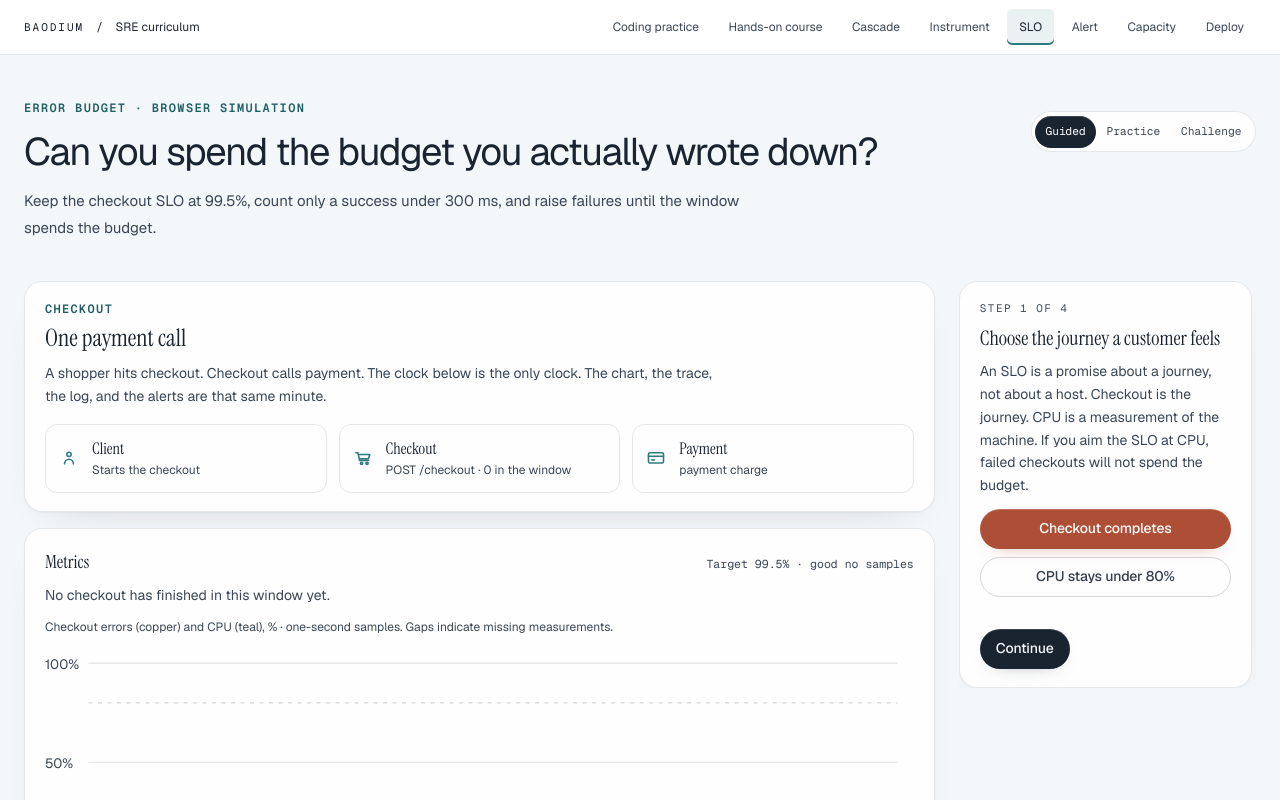
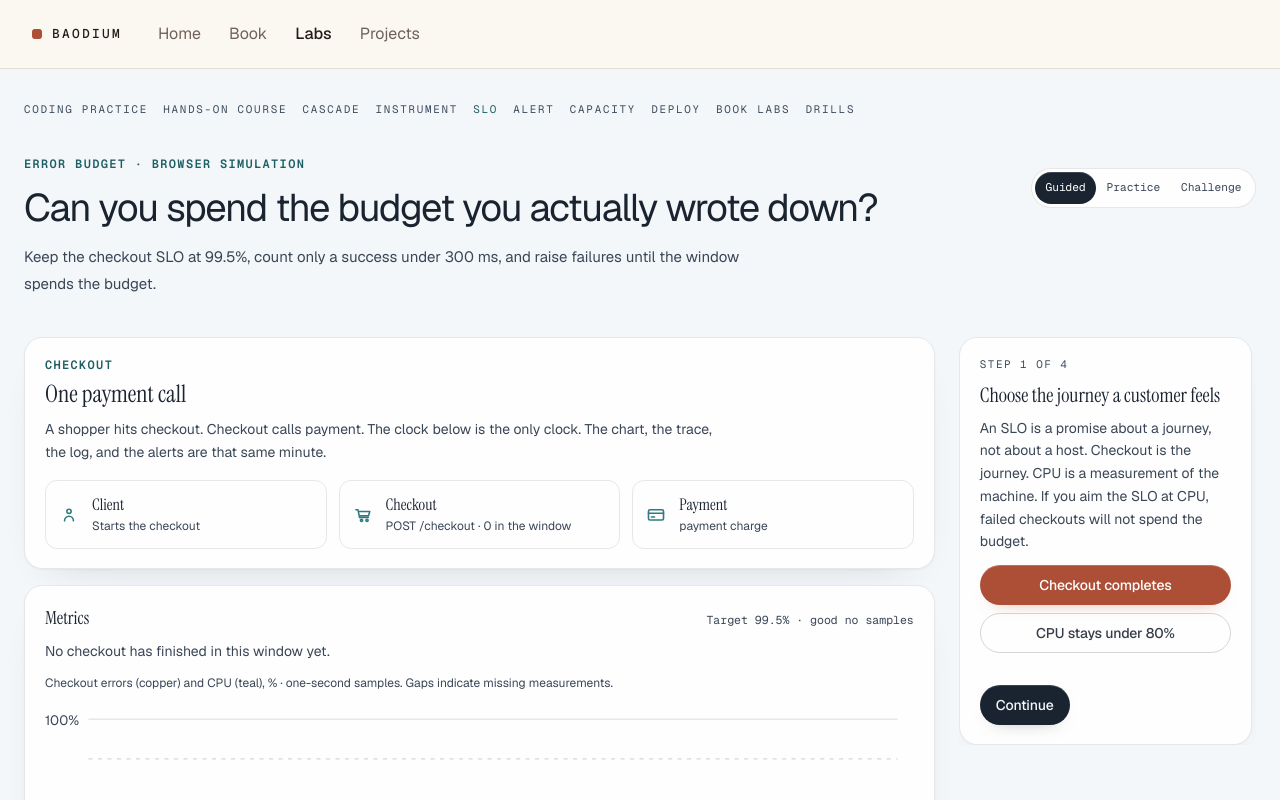
Before and after one commit to baodium/baodium-home, a Next.js app: page /sre-labs/slo in a window 1280 px wide. Shown: the top 800 px of the page. Built offline with nearby package versions, Linux system fonts and the light colour scheme.

Commit message:
Put Labs on the site header and the projects page.
The homepage pill, the cream bar, and the projects page now open Labs. SRE lessons keep one site header, and the instrument, budget, and alert checks still pass.

```diff
--- a/src/app/labs/page.tsx
+++ b/src/app/labs/page.tsx
@@ -12,15 +12,16 @@ export default function LabsPage() {
     <LabsShell>
       <section className="labs-hero">
         <div>
-          <p className="labs-kicker">Your engineering practice ground</p>
+          <p className="labs-kicker">Labs</p>
           <h1>
-            Learn the systems.
+            Instrument the checkout.
             <br />
-            <em>Build the instincts.</em>
+            <em>Then read the evidence.</em>
           </h1>
           <p className="labs-intro">
-            Real tools, deliberate practice, and problems that feel like the
-            job. Turn concepts into code. Turn an incident into evidence.
+            Add the missing signals, spend a 99.5% error budget, and page only
+            when customers are affected. Coding practice and the book labs sit
+            on the same path.
           </p>
           <div className="labs-actions">
             <Link className="labs-button" href="/sre-labs">
--- a/src/app/sre-labs/observability/[lesson]/page.tsx
+++ b/src/app/sre-labs/observability/[lesson]/page.tsx
@@ -152,7 +152,7 @@ export default async function LessonPage({
             <p>{teaching.misconception}</p>
           </details>
           <section className="course-challenge" aria-labelledby="debrief-title">
-            <p className="product-eyebrow">Debrief rubric</p>
+            <p className="product-eyebrow">How to review your notes</p>
             <h2 id="debrief-title">Turn observations into an explanation</h2>
             <dl className="course-rubric">
               <div><dt>Evidence</dt><dd>{teaching.evidence}</dd></div>
--- a/src/components/Footer.tsx
+++ b/src/components/Footer.tsx
@@ -4,6 +4,7 @@ import { site } from "@/data/site";
 const links = [
   { label: "Home", href: "/", external: false },
   { label: "Book", href: "/system-design", external: false },
+  { label: "Labs", href: "/labs", external: false },
   { label: "Projects", href: "/projects", external: false },
   { label: site.emailLabel, href: site.email, external: true },
 ];
--- a/src/components/Navigation.tsx
+++ b/src/components/Navigation.tsx
@@ -11,7 +11,7 @@ import { usePrefersReducedMotion } from "@/lib/motion-prefs";
 const links = [
   { id: "home", label: "Home", href: "/" },
   { id: "book", label: "Book", href: "/system-design" },
-  { id: "sre", label: "SRE Labs", href: "/sre-labs" },
+  { id: "labs", label: "Labs", href: "/labs" },
   { id: "projects", label: "Projects", href: "/projects" },
 ];
 
--- a/src/components/SiteHeader.tsx
+++ b/src/components/SiteHeader.tsx
@@ -6,13 +6,20 @@ import { usePathname } from "next/navigation";
 const links = [
   { label: "Home", href: "/" },
   { label: "Book", href: "/system-design" },
-  { label: "SRE Labs", href: "/sre-labs" },
+  { label: "Labs", href: "/labs" },
   { label: "Projects", href: "/projects" },
 ];
 
 function currentHref(pathname: string) {
   if (pathname === "/") return "/";
-  if (pathname === "/sre-labs" || pathname.startsWith("/sre-labs/")) return "/sre-labs";
+  if (
+    pathname === "/labs" ||
+    pathname.startsWith("/labs/") ||
+    pathname === "/sre-labs" ||
+    pathname.startsWith("/sre-labs/")
+  ) {
+    return "/labs";
+  }
   if (pathname === "/projects" || pathname.startsWith("/projects/")) return "/projects";
   if (pathname === "/system-design" || (pathname.startsWith("/system-design/") && !pathname.startsWith("/system-design/experience"))) {
     return "/system-design";
--- a/src/components/book/reader/BookToolbar.tsx
+++ b/src/components/book/reader/BookToolbar.tsx
@@ -129,6 +129,7 @@ export function BookToolbar({
                 {[
                   { href: "/", label: "Home" },
                   { href: "/system-design", label: "Book" },
+                  { href: "/labs", label: "Labs" },
                   { href: "/projects", label: "Projects" },
                 ].map((link) => (
                   <Link
--- a/src/components/labs/LabsShell.tsx
+++ b/src/components/labs/LabsShell.tsx
@@ -1,6 +1,8 @@
-import Link from "next/link";
 import type { ReactNode } from "react";
+import { SiteHeader } from "@/components/SiteHeader";
+import { Footer } from "@/components/Footer";
 import "./labs.css";
+
 export function LabsShell({
   children,
   wide = false,
@@ -10,26 +12,11 @@ export function LabsShell({
 }) {
   return (
     <div className="labs-root">
-      <header className="labs-header">
-        <Link href="/labs" className="labs-brand">
-          <span aria-hidden="true">[→]</span> BAODIUM <strong>LABS</strong>
-        </Link>
-        <nav aria-label="Labs navigation">
-          <Link href="/labs">Learning paths</Link>
-          <Link href="/sre-labs">SRE labs</Link>
-          <Link href="/sre-labs/coding">Coding practice</Link>
-        </nav>
-        <a className="labs-main-site" href="https://baodium.com">
-          Baodium.com ↗
-        </a>
-      </header>
+      <SiteHeader />
       <main id="main" className={wide ? "labs-main labs-wide" : "labs-main"}>
         {children}
       </main>
-      <footer className="labs-footer">
-        <span>Build. Break. Understand. Repeat.</span>
-        <span>Baodium Labs · Practical engineering</span>
-      </footer>
+      <Footer />
     </div>
   );
 }
--- a/src/components/labs/labs.css
+++ b/src/components/labs/labs.css
@@ -115,6 +115,7 @@
 }
 .labs-hero h1,
 .coding-roadmap-hero h1 {
+  font-family: var(--font-book), Georgia, serif;
   font-size: clamp(42px, 4.6vw, 68px);
   font-weight: 500;
   line-height: 1.06;
--- a/src/components/projects/SideProjectsView.tsx
+++ b/src/components/projects/SideProjectsView.tsx
@@ -1,3 +1,4 @@
+import Link from "next/link";
 import { projects } from "@/data/projects";
 
 export function SideProjectsView() {
@@ -5,11 +6,11 @@ export function SideProjectsView() {
     <div className="min-h-[100dvh] bg-[#f4efe8] px-6 pb-24 pt-28 text-[#1c1612] md:px-10 md:pt-32">
       <div className="mx-auto max-w-5xl">
         <p className="font-mono text-sm uppercase tracking-[0.16em] text-[#b4532a]">Projects</p>
-        <h1 className="mt-4 max-w-[14ch] font-serif text-[clamp(2.75rem,6vw,4.4rem)] leading-[0.98] tracking-[-0.035em]">
-          Interview Coach and UpTo
+        <h1 className="mt-4 max-w-[16ch] font-serif text-[clamp(2.75rem,6vw,4.4rem)] leading-[0.98] tracking-[-0.035em]">
+          Projects and Labs
         </h1>
         <p className="mt-6 max-w-xl text-xl leading-relaxed text-[#5c4a40]">
-          Interview practice that follows your answers, and one status you update once.
+          Interview practice, one status you update once, and the checkout labs.
         </p>
         <ul className="mt-16 grid items-stretch gap-6 md:grid-cols-2">
           {projects.map((project) => (
@@ -35,6 +36,24 @@ export function SideProjectsView() {
               </a>
             </li>
           ))}
+          <li>
+            <Link
+              href="/labs"
+              className="flex h-full flex-col rounded-2xl border border-[#e4d5c4] bg-[#fbf7f1] px-8 py-10 transition-colors hover:border-[#b4532a] focus-visible:outline focus-visible:outline-2 focus-visible:outline-offset-4 focus-visible:outline-[#b4532a] sm:px-10 sm:py-12"
+            >
+              <span className="text-base font-medium text-[#b4532a]">In the browser</span>
+              <span className="mt-5 font-serif text-[2.35rem] leading-none tracking-[-0.03em]">
+                Labs
+              </span>
+              <span className="mt-5 max-w-[34ch] text-lg leading-relaxed text-[#3d322c]">
+                Instrument a checkout, spend a 99.5% error budget, and page only when customers are affected.
+              </span>
+              <span className="mt-10 inline-flex w-fit items-center gap-2 border border-[#b4532a] px-4 py-2.5 text-base font-medium text-[#b4532a]">
+                Open Labs
+                <span aria-hidden="true">→</span>
+              </span>
+            </Link>
+          </li>
         </ul>
       </div>
     </div>
--- a/src/components/sre/SreChrome.tsx
+++ b/src/components/sre/SreChrome.tsx
@@ -9,7 +9,7 @@ import "./refinements.css";
 import Link from "next/link";
 import { usePathname } from "next/navigation";
 import type { ReactNode } from "react";
-import { Navigation } from "@/components/Navigation";
+import { SiteHeader } from "@/components/SiteHeader";
 
 const labs = [
   { href: "/sre-labs/coding", label: "Coding practice" },
@@ -35,35 +35,12 @@ export function SreChrome({
 
   return (
     <div className="learn-root exp-root relative min-h-[100dvh]">
-      {inLab ? (
-        <header className="sre-workspace-header">
-          <div>
-            <Link href="/labs" aria-label="Baodium Labs home" className="sre-wordmark">
-              BAODIUM
-            </Link>
-            <span aria-hidden="true">/</span>
-            <Link href="/sre-labs">SRE curriculum</Link>
-            <nav aria-label="SRE labs">
-              {labs.map((lab) => (
-                <Link
-                  key={lab.href}
-                  href={lab.href}
-                  aria-current={pathname === lab.href ? "page" : undefined}
-                >
-                  {lab.label}
-                </Link>
-              ))}
-            </nav>
-          </div>
-        </header>
-      ) : (
-        <Navigation />
-      )}
+      <SiteHeader />
       <main
         id="main"
-        className={`relative z-[1] mx-auto w-full max-w-[88rem] px-4 pb-16 sm:px-6 ${inLab ? "pt-5 md:pt-7" : "pt-24 md:pt-28"}`}
+        className="relative z-[1] mx-auto w-full max-w-[88rem] px-4 pb-16 pt-6 sm:px-6 md:pt-8"
       >
-        {showSections && !inLab ? (
+        {inLab || showSections ? (
           <nav className="sre-sections" aria-label="SRE labs">
             {labs.map((lab) => (
               <Link
```
